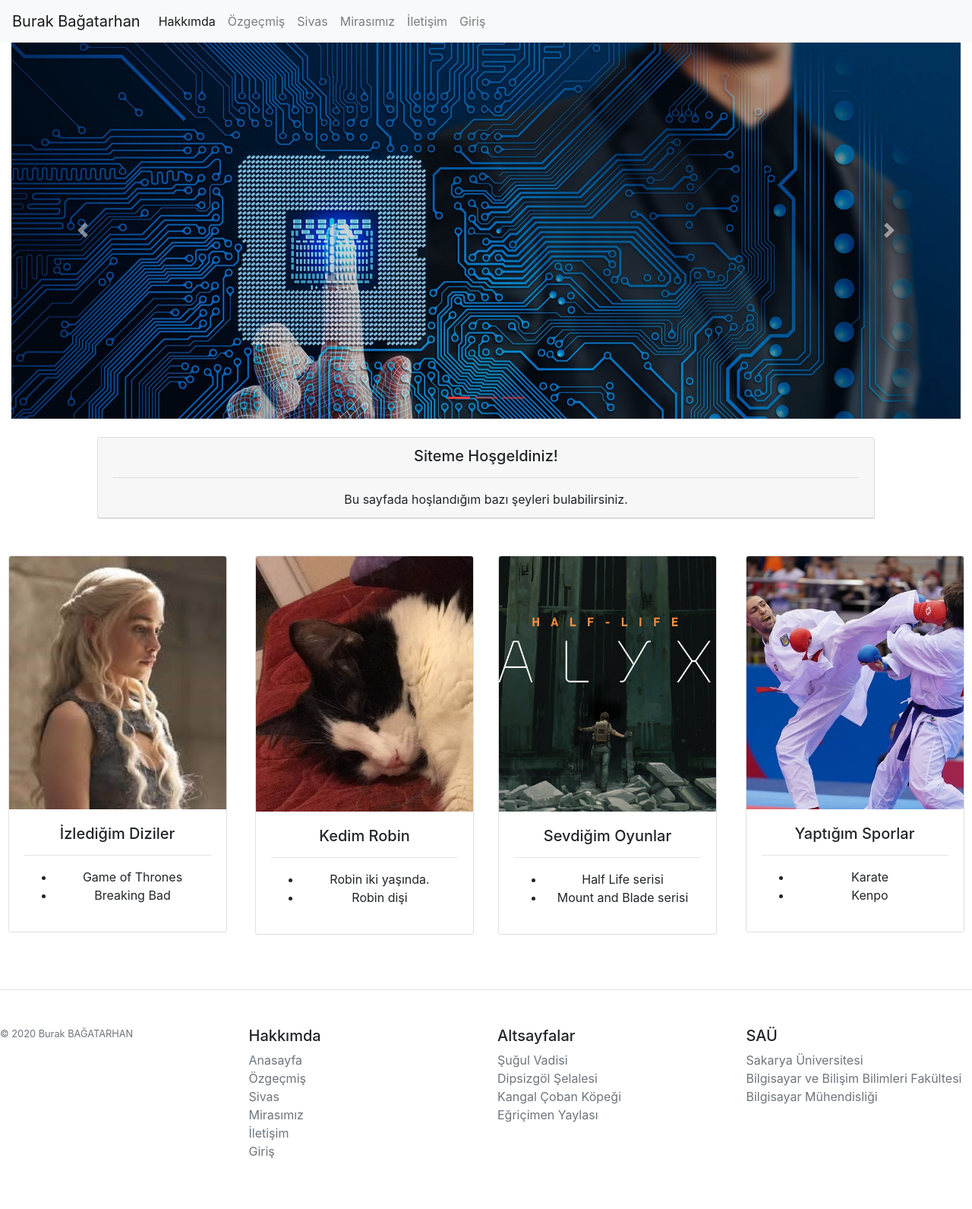
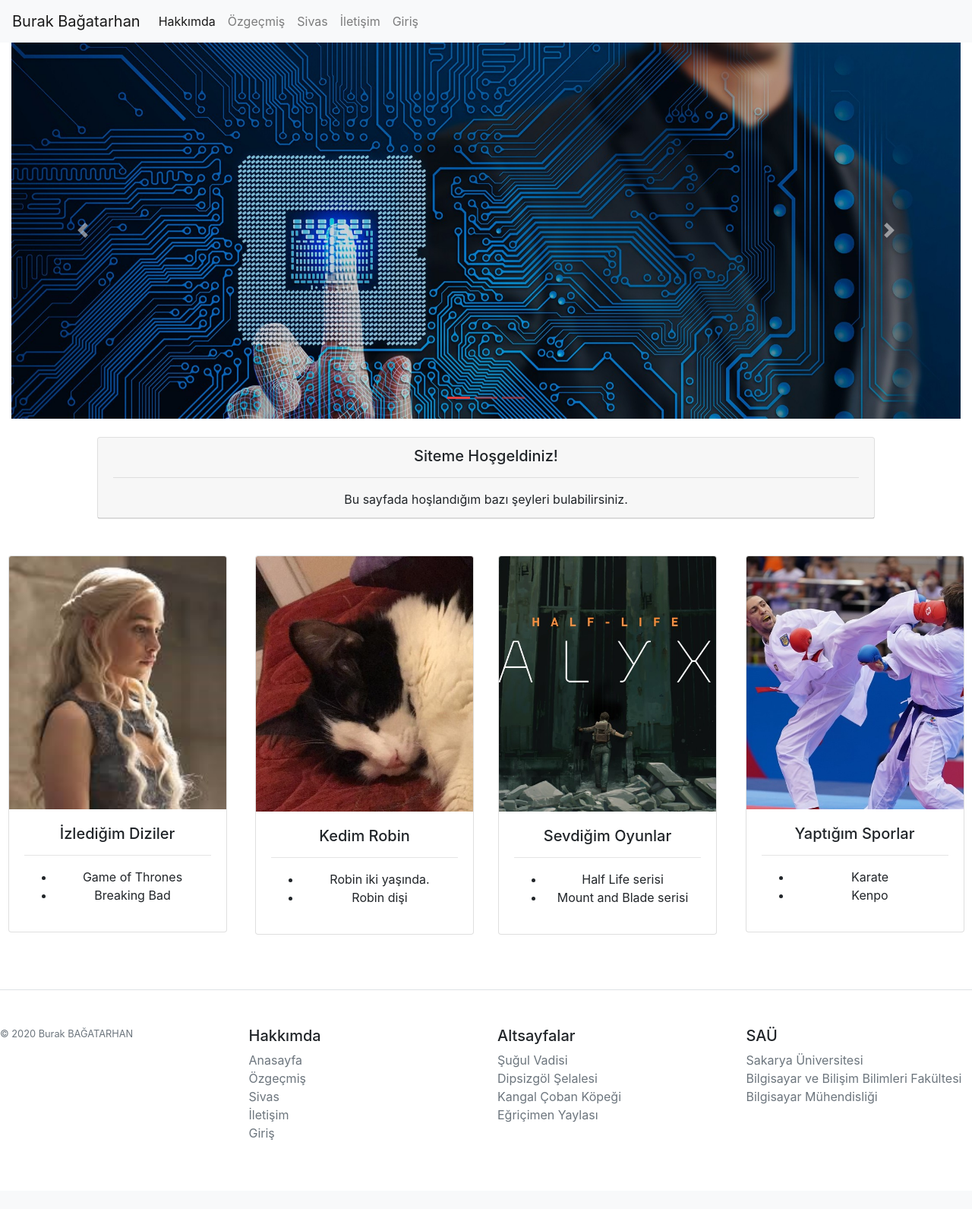
Before and after one commit to baristtas/bootstrap-website, a PHP site: page / in a window 1280 px wide. Shown: the whole page at 76% size. After the commit the page ends 1500 px from the top, so only its background shows below. Run offline with PHP 8.4, Linux system fonts and the light colour scheme.

Commit message:
mirasimiz sayfası kaldırıldı

```diff
--- a/footer.js
+++ b/footer.js
@@ -11,7 +11,6 @@ footer.innerHTML=`
       <li><a class="text-muted" href="./index.html">Anasayfa</a></li>
       <li><a class="text-muted" href="./ozgecmis.html">Özgeçmiş</a></li>
       <li><a class="text-muted" href="./sehrim.html">Sivas</a></li>
-      <li><a class="text-muted" href="./mirasimiz.html">Mirasımız</a></li>
       <li><a class="text-muted" href="./iletisim.html">İletişim</a></li>
       <li><a class="text-muted" href="./login.php">Giriş</a></li>
     </ul>
--- a/iletisim.html
+++ b/iletisim.html
@@ -29,9 +29,6 @@
                 </li>
                 <li class="nav-item">
                     <a class="nav-link " href="./sehrim.html">Sivas</a>
-                </li>
-                <li class="nav-item">
-                    <a class="nav-link " href="./mirasimiz.html">Mirasımız</a>
                 </li>
                 <li class="nav-item active">
                     <a class="nav-link " href="./iletisim.html">İletişim</a>
--- a/index.html
+++ b/index.html
@@ -28,9 +28,6 @@
                 </li>
                 <li class="nav-item">
                     <a class="nav-link " href="./sehrim.html">Sivas</a>
-                </li>
-                <li class="nav-item">
-                    <a class="nav-link " href="./mirasimiz.html">Mirasımız</a>
                 </li>
                 <li class="nav-item">
                     <a class="nav-link " href="./iletisim.html">İletişim</a>
--- a/kangal.html
+++ b/kangal.html
@@ -27,9 +27,6 @@
                 </li>
                 <li class="nav-item active">
                     <a class="nav-link" href="./sehrim.html">Sivas</a>
-                </li>
-                <li class="nav-item">
-                    <a class="nav-link" href="./mirasimiz.html">Mirasımız</a>
                 </li>
                 <li class="nav-item">
                     <a class="nav-link " href="./iletisim.html">İletişim</a>
--- a/kullanici.php
+++ b/kullanici.php
@@ -27,9 +27,6 @@
                 </li>
                 <li class="nav-item">
                     <a class="nav-link" href="./sehrim.html">Sivas</a>
-                </li>
-                <li class="nav-item">
-                    <a class="nav-link" href="./mirasimiz.html">Mirasımız</a>
                 </li>
                 <li class="nav-item">
                     <a class="nav-link " href="./iletisim.html">İletişim</a>
--- a/login.php
+++ b/login.php
@@ -24,9 +24,6 @@
             </li>
             <li class="nav-item">
                <a class="nav-link" href="./sehrim.html">Sivas</a>
-            </li>
-            <li class="nav-item">
-               <a class="nav-link" href="./mirasimiz.html">Mirasımız</a>
             </li>
             <li class="nav-item">
                <a class="nav-link " href="./iletisim.html">İletişim</a>
--- a/mirasimiz.html
+++ b/mirasimiz.html
@@ -45,9 +45,6 @@
                 </li>
                 <li class="nav-item ">
                     <a class="nav-link" href="./sehrim.html">Sivas</a>
-                </li>
-                <li class="nav-item active">
-                    <a class="nav-link" href="./mirasimiz.html">Mirasımız</a>
                 </li>
                 <li class="nav-item">
                     <a class="nav-link " href="./iletisim.html">İletişim</a>
--- a/ozgecmis.html
+++ b/ozgecmis.html
@@ -27,9 +27,6 @@
                 </li>
                 <li class="nav-item">
                     <a class="nav-link" href="./sehrim.html">Sivas</a>
-                </li>
-                <li class="nav-item">
-                    <a class="nav-link" href="./mirasimiz.html">Mirasımız</a>
                 </li>
                 <li class="nav-item">
                     <a class="nav-link " href="./iletisim.html">İletişim</a>
--- a/sehrim.html
+++ b/sehrim.html
@@ -27,9 +27,6 @@
                 </li>
                 <li class="nav-item active">
                     <a class="nav-link" href="./sehrim.html">Sivas</a>
-                </li>
-                <li class="nav-item">
-                    <a class="nav-link" href="./mirasimiz.html">Mirasımız</a>
                 </li>
                 <li class="nav-item">
                     <a class="nav-link " href="./iletisim.html">İletişim</a>
--- a/selale.html
+++ b/selale.html
@@ -25,9 +25,6 @@
                 </li>
                 <li class="nav-item active">
                     <a class="nav-link" href="./sehrim.html">Sivas</a>
-                </li>
-                <li class="nav-item">
-                    <a class="nav-link" href="./mirasimiz.html">Mirasımız</a>
                 </li>
                 <li class="nav-item">
                     <a class="nav-link " href="./iletisim.html">İletişim</a>
--- a/vadi.html
+++ b/vadi.html
@@ -27,9 +27,6 @@
                 </li>
                 <li class="nav-item active">
                     <a class="nav-link" href="./sehrim.html">Sivas</a>
-                </li>
-                <li class="nav-item">
-                    <a class="nav-link" href="./mirasimiz.html">Mirasımız</a>
                 </li>
                 <li class="nav-item">
                     <a class="nav-link " href="./iletisim.html">İletişim</a>
--- a/yayla.html
+++ b/yayla.html
@@ -27,9 +27,6 @@
                 </li>
                 <li class="nav-item active">
                     <a class="nav-link" href="./sehrim.html">Sivas</a>
-                </li>
-                <li class="nav-item">
-                    <a class="nav-link" href="./mirasimiz.html">Mirasımız</a>
                 </li>
                 <li class="nav-item">
                     <a class="nav-link " href="./iletisim.html">İletişim</a>
```
Also changed, not shown: 1 other file.
